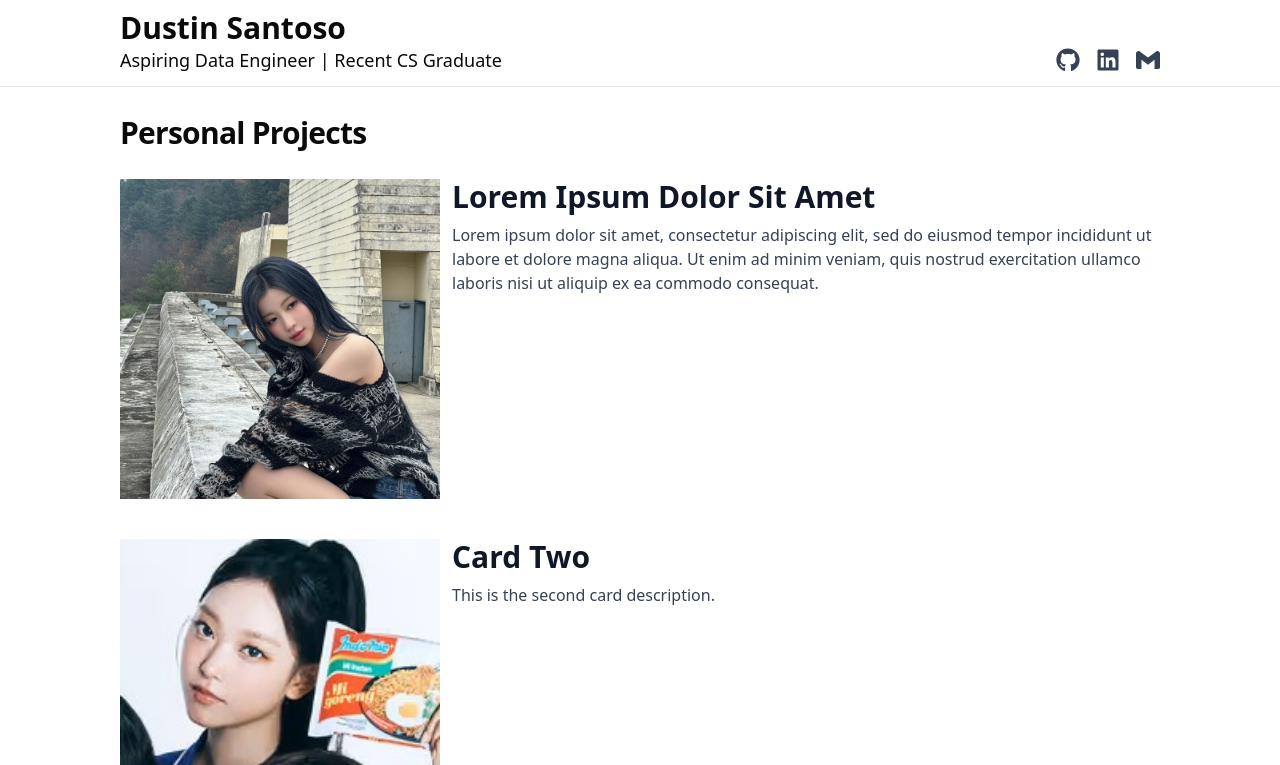
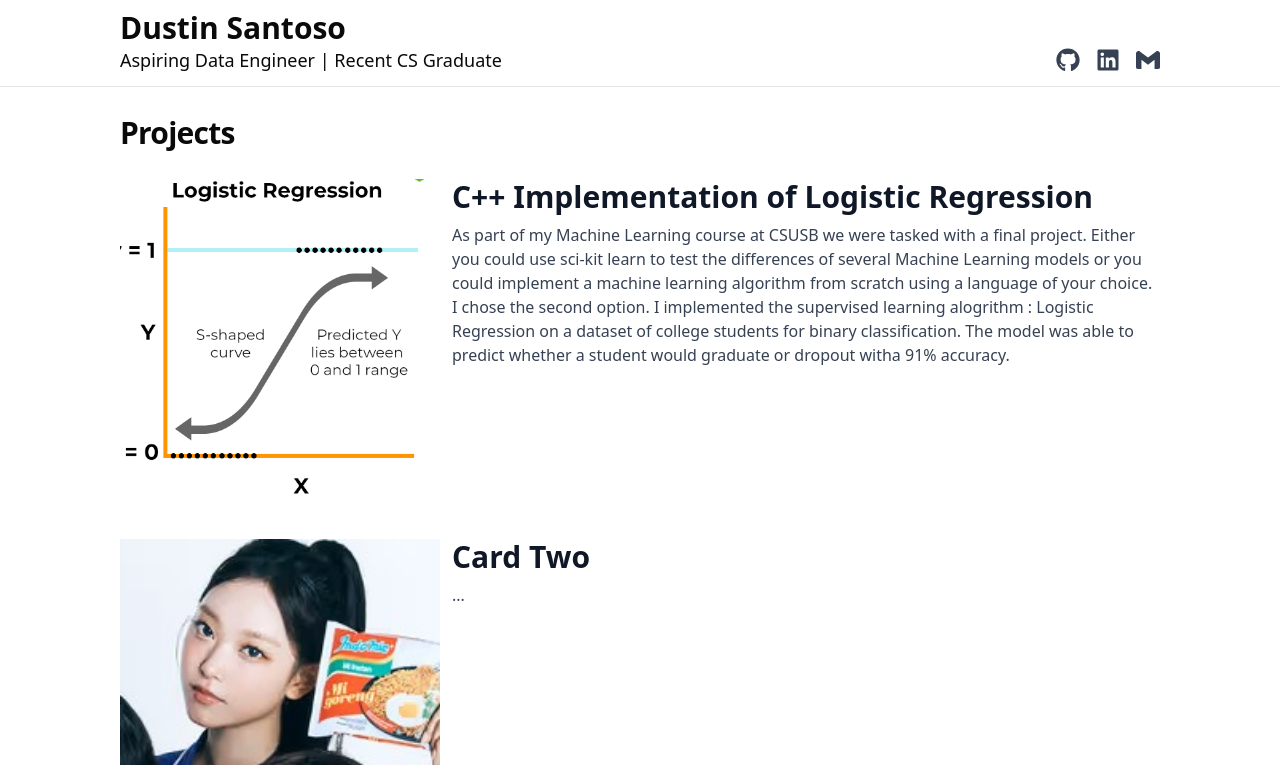
Before and after one commit to nitsud22/Portfolio-Website, a React (Vite) app in the folder vite-project/: page / in a window 1280 px wide. Shown: the part 375-1140 px from the top of the page. Built offline with nearby package versions, Linux system fonts and the light colour scheme.

Commit message:
projects

```diff
--- a/vite-project/src/components/CardRow.tsx
+++ b/vite-project/src/components/CardRow.tsx
@@ -1,6 +1,8 @@
 import asa from "../assets/asa.jpeg";
 import haerin from "../assets/haerin.jpg";
 import bae from "../assets/bae.jpg";
+import logreg from "../assets/logreg.png";
+import { Link } from "react-router-dom";
 
 import {
   Card,
@@ -13,30 +15,41 @@ import {
 export function Cards() {
   const cardData = [
     {
-      image: asa,
-      title: "Lorem Ipsum Dolor Sit Amet",
-      description:
-        "Lorem ipsum dolor sit amet, consectetur adipiscing elit, sed do eiusmod tempor incididunt ut labore et dolore magna aliqua. Ut enim ad minim veniam, quis nostrud exercitation ullamco laboris nisi ut aliquip ex ea commodo consequat.",
+      image: logreg,
+      title: "C++ Implementation of Logistic Regression",
+      description: (
+        <>
+          As part of my Machine Learning course at CSUSB we were tasked with a
+          final project. Either you could use sci-kit learn to test the
+          differences of several Machine Learning models or you could implement
+          a machine learning algorithm from scratch using a language of your
+          choice. I chose the second option. I implemented the supervised
+          learning alogrithm : Logistic Regression on a dataset of college
+          students for binary classification. The model was able to predict
+          whether a student would graduate or dropout witha 91% accuracy.
+        </>
+      ),
+      path: "/page-one",
     },
     {
       image: haerin,
       title: "Card Two",
-      description: "This is the second card description.",
+      description: "...",
+      path: "/page-two",
     },
     {
       image: bae,
       title: "Card Three",
-      description: "This is the third card description.",
+      description: "...",
+      path: "/page-three",
     },
   ];
 
   return (
     <div className="w-full flex flex-col items-center justify-center gap-4 md:gap-6 lg:gap-10">
       {cardData.map((card, index) => (
-        <div
-          key={index}
-          className="group flex flex-col md:flex-row  bg-white dark:bg-neutral-900 overflow-hidden transition-shadow duration-300 w-full "
-        >
+        <Link to={card.path} key={index} className="w-full">
+          <div className="group flex flex-col md:flex-row bg-white dark:bg-neutral-900 overflow-hidden">
             {/* Image */}
             <img
               src={card.image}
@@ -45,7 +58,7 @@ export function Cards() {
             />
 
             {/* Text Content */}
-          <div className="flex flex-col md:text-left md:pl-3 p-4 md:p-0 w-full ">
+            <div className="flex flex-col md:text-left md:pl-3 p-4 md:p-0 w-full">
               <h3 className="text-3xl font-semibold mb-2 text-gray-900 dark:text-white">
                 {card.title}
               </h3>
@@ -54,6 +67,7 @@ export function Cards() {
               </p>
             </div>
           </div>
+        </Link>
       ))}
     </div>
   );
--- a/vite-project/src/pages/Projects.tsx
+++ b/vite-project/src/pages/Projects.tsx
@@ -29,7 +29,7 @@ function Projects() {
         {/* Responsive horizontal padding */}
         <div className="py-2">
           <h2 className="mt-10 scroll-m-20  text-3xl font-semibold tracking-tight transition-colors first:mt-0 text-left py-5">
-            Personal Projects
+            Projects
           </h2>
         </div>
         <Cards />
```
Also changed, not shown: vite-project/src/assets/logistic-reg.jpg (added), vite-project/src/assets/logreg.png (added). Lines whose indentation alone changed are shown as unchanged.
